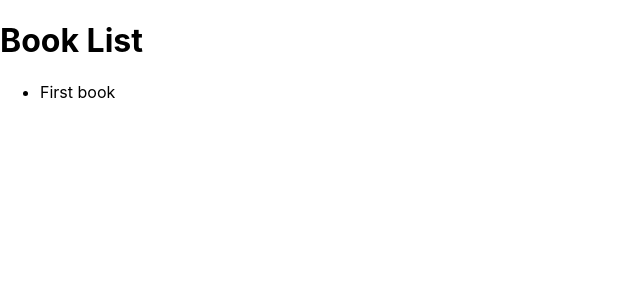
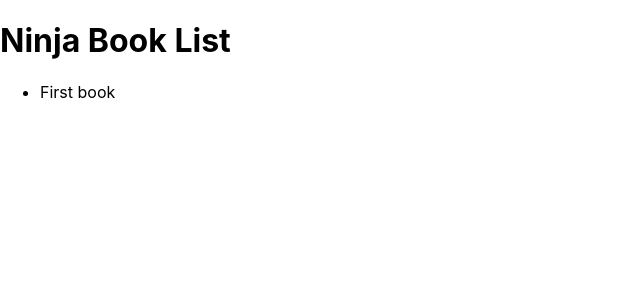
Before and after one commit to slimeVidas26/graphql-playlist, a React (Create React App) app in the folder client/: page / in a window 1280 px wide. Shown: the top 300 px of the page, without its empty margins (0-640 px from the left). Built offline with nearby package versions, Linux system fonts and the light colour scheme.

Commit message:
apollo-stp

```diff
--- a/client/src/App.js
+++ b/client/src/App.js
@@ -1,12 +1,22 @@
 import React from 'react';
+import ApolloClient from 'apollo-boost';
+import {ApolloProvider} from 'react-apollo';
 import BookList from './components/BookList'
+
+//apollo client setup
+const client = new ApolloClient({
+  uri : "http://localhost:4000/graphql"
+})
 
 function App() {
   return (
-    <div className="App">
-      <h1>Book List</h1>
-      <BookList />
-    </div>
+    <ApolloProvider client = {client}>
+        <div id="main">
+          <h1>Ninja Book List</h1>
+          <BookList />
+        </div>
+    </ApolloProvider>
+
   );
 }
 
```
Also changed, not shown: 1 other file (tests, documents, lock files or other folders).
